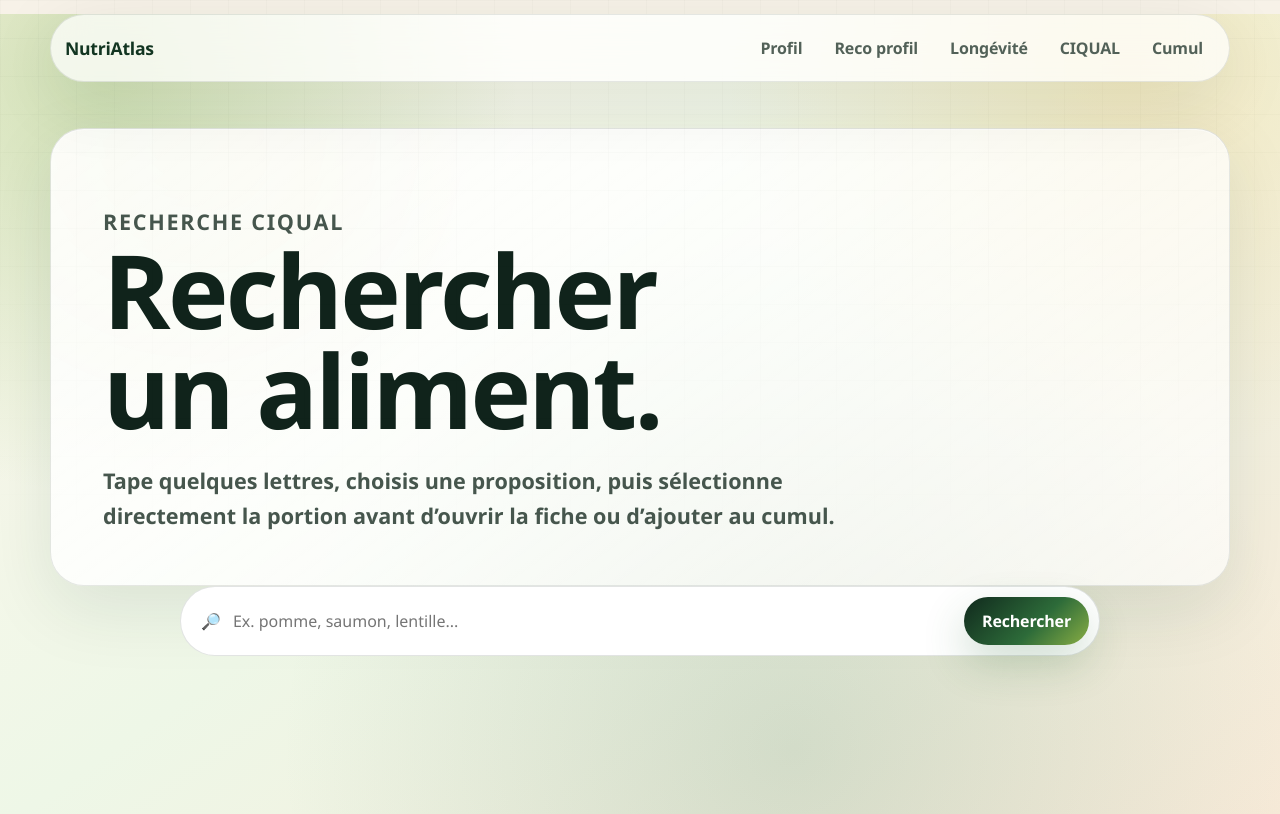
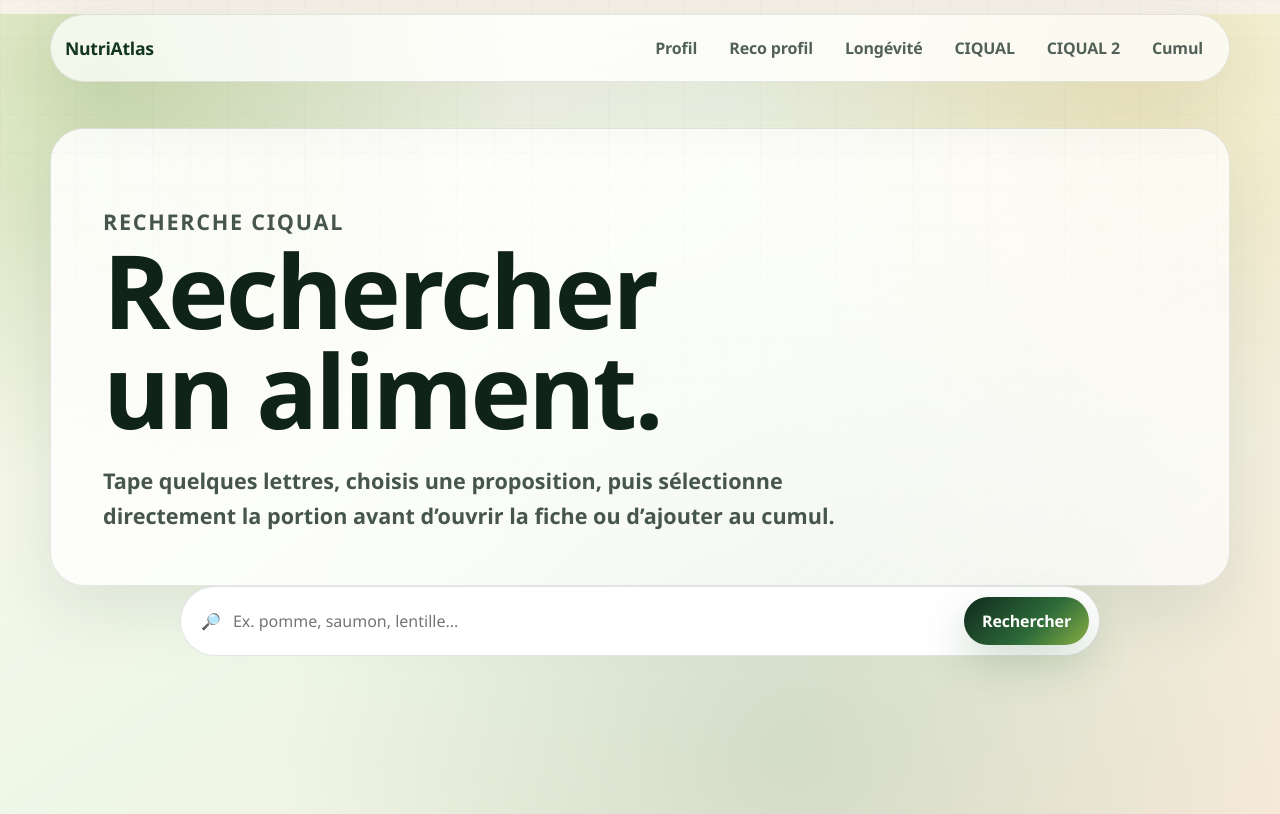
Before and after one commit to pharmaexport/NutriAtlas, a Next.js app: page /ciqual in a window 1280 px wide. Built offline with nearby package versions, Linux system fonts and the light colour scheme.

Commit message:
Link CIQUAL 2 from existing CIQUAL

```diff
--- a/app/ciqual/page.tsx
+++ b/app/ciqual/page.tsx
@@ -10,6 +10,7 @@ export default function CiqualPage() {
           <a href="/reco">Reco profil</a>
           <a href="/longevite">Longévité</a>
           <a href="/ciqual">CIQUAL</a>
+          <a href="/ciqual2">CIQUAL 2</a>
           <a href="/cumul">Cumul</a>
         </div>
       </nav>
```
